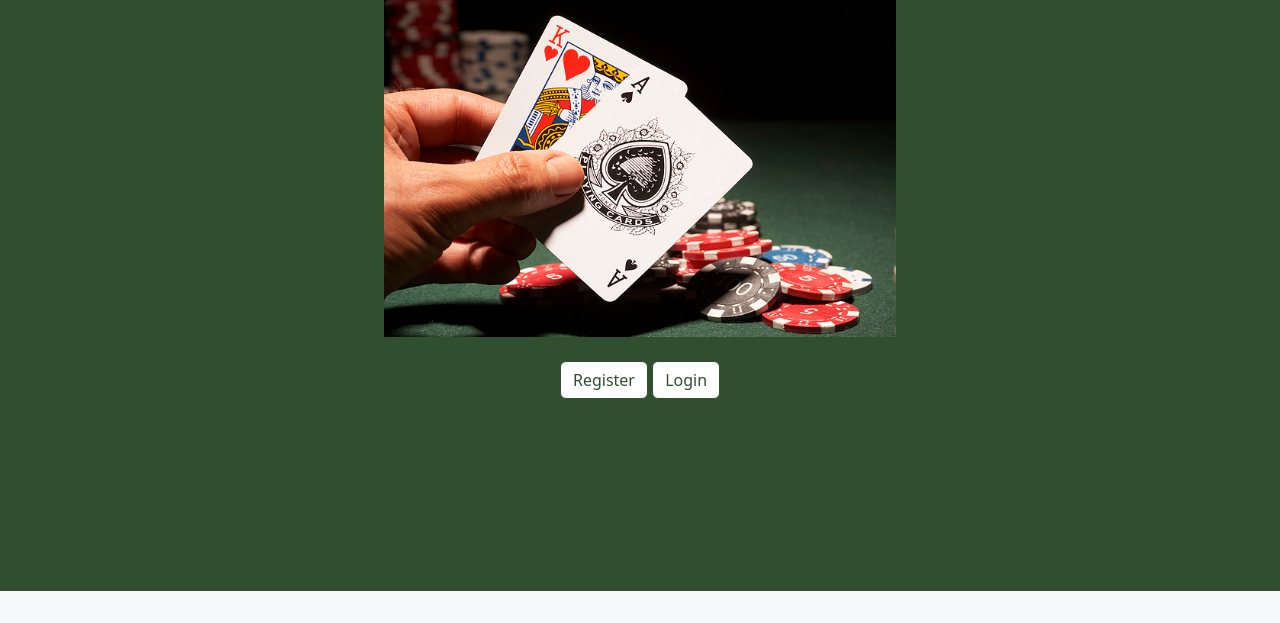
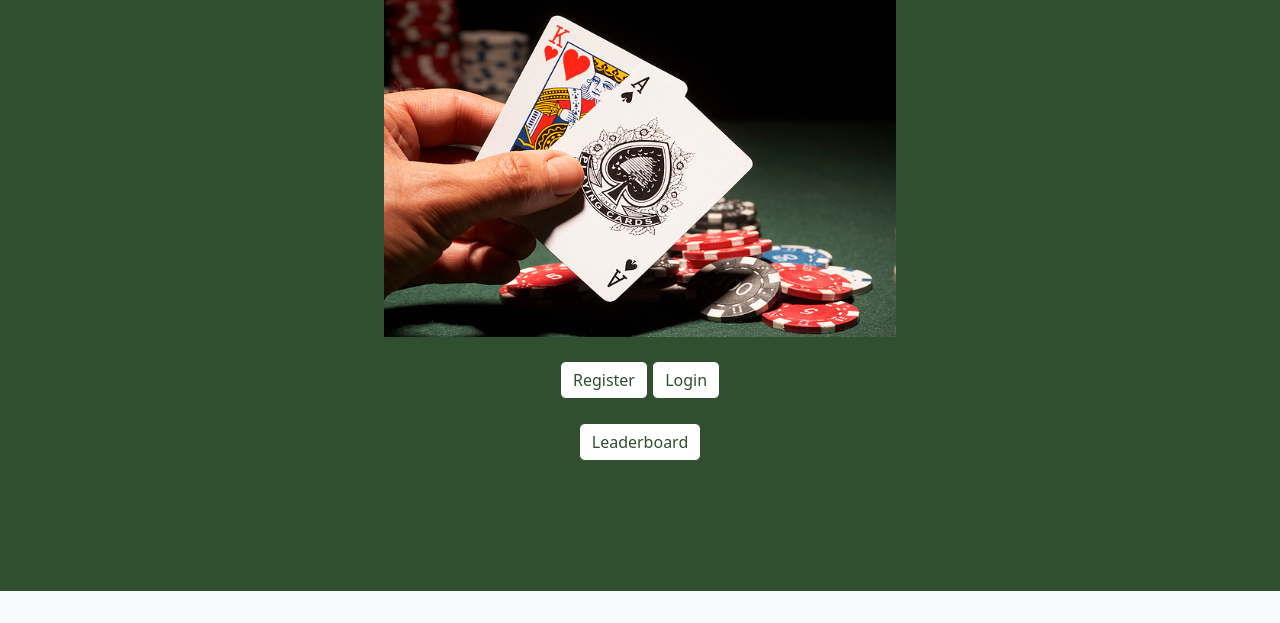
Before and after one commit to amykinney/blackjackgame, a Flask app: page / in a window 1280 px wide. Shown: the part 177-800 px from the top of the page. Run offline with Flask 2, Linux system fonts and the light colour scheme.

Commit message:
leaderboard button

```diff
--- a/flaskapp/templates/index.html
+++ b/flaskapp/templates/index.html
@@ -25,4 +25,7 @@
     <a href="{{ url_for('login') }}" class="btn btn-secondary mt-4">Login</a>
     {% endif %}
 </div>
+<div class="text-center">
+    <a href="{{ url_for('leaderboard') }}" class="btn btn-secondary mt-4">Leaderboard</a>
+</div>
 {% endblock %}
```
